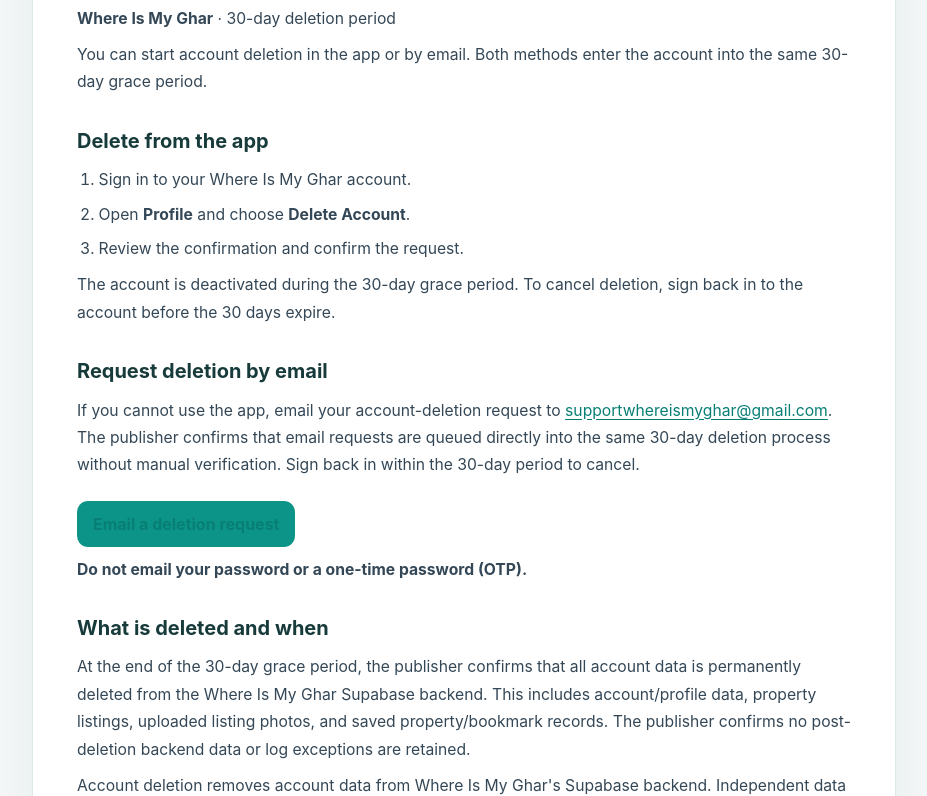
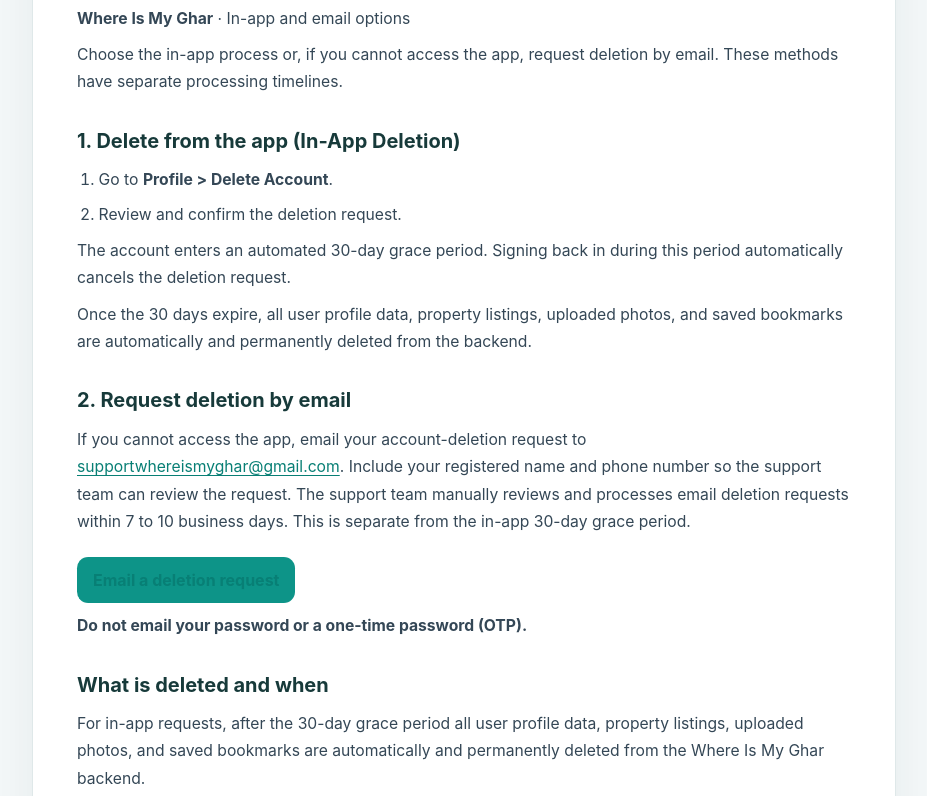
Before and after one commit to whereismyghar/Where-is-My-Ghar, a plain HTML site: page delete-account/index.html in a window 1280 px wide. Shown: the part 244-1040 px from the top of the page, without its empty margins (176-1103 px from the left). Drawn offline with Linux system fonts and the light colour scheme.

Commit message:
Clarify account deletion request methods
Co-authored-by: Copilot <223556219+Copilot@users.noreply.github.com>

```diff
--- a/delete-account/index.html
+++ b/delete-account/index.html
@@ -23,33 +23,36 @@
     <main class="legal-card legal-shell">
       <p class="legal-eyebrow">Account and data controls</p>
       <h1>Delete your account</h1>
-      <p class="legal-effective"><strong>Where Is My Ghar</strong> · 30-day deletion period</p>
+      <p class="legal-effective"><strong>Where Is My Ghar</strong> · In-app and email options</p>
       <p class="legal-intro">
-        You can start account deletion in the app or by email. Both methods enter the
-        account into the same 30-day grace period.
+        Choose the in-app process or, if you cannot access the app, request deletion by
+        email. These methods have separate processing timelines.
       </p>
 
       <section>
-        <h2>Delete from the app</h2>
+        <h2>1. Delete from the app (In-App Deletion)</h2>
         <ol>
-          <li>Sign in to your Where Is My Ghar account.</li>
-          <li>Open <strong>Profile</strong> and choose <strong>Delete Account</strong>.</li>
-          <li>Review the confirmation and confirm the request.</li>
+          <li>Go to <strong>Profile &gt; Delete Account</strong>.</li>
+          <li>Review and confirm the deletion request.</li>
         </ol>
         <p>
-          The account is deactivated during the 30-day grace period. To cancel deletion,
-          sign back in to the account before the 30 days expire.
+          The account enters an automated 30-day grace period. Signing back in during this
+          period automatically cancels the deletion request.
+        </p>
+        <p>
+          Once the 30 days expire, all user profile data, property listings, uploaded photos,
+          and saved bookmarks are automatically and permanently deleted from the backend.
         </p>
       </section>
 
       <section>
-        <h2>Request deletion by email</h2>
+        <h2>2. Request deletion by email</h2>
         <p>
-          If you cannot use the app, email your account-deletion request to
+          If you cannot access the app, email your account-deletion request to
           <a href="mailto:supportwhereismyghar@gmail.com?subject=Where%20Is%20My%20Ghar%20account%20deletion%20request">supportwhereismyghar@gmail.com</a>.
-          The publisher confirms that email requests are queued directly into the same
-          30-day deletion process without manual verification. Sign back in within the
-          30-day period to cancel.
+          Include your registered name and phone number so the support team can review the
+          request. The support team manually reviews and processes email deletion requests
+          within 7 to 10 business days. This is separate from the in-app 30-day grace period.
         </p>
         <a
           class="legal-button"
@@ -61,11 +64,9 @@
       <section>
         <h2>What is deleted and when</h2>
         <p>
-          At the end of the 30-day grace period, the publisher confirms that all account data
-          is permanently deleted from the Where Is My Ghar Supabase backend. This includes
-          account/profile data, property listings, uploaded listing photos, and saved
-          property/bookmark records. The publisher confirms no post-deletion backend data
-          or log exceptions are retained.
+          For in-app requests, after the 30-day grace period all user profile data, property
+          listings, uploaded photos, and saved bookmarks are automatically and permanently
+          deleted from the Where Is My Ghar backend.
         </p>
         <p>
           Account deletion removes account data from Where Is My Ghar's Supabase backend.
```
Also changed, not shown: privacy-policy/index.html (+13 -10 lines).
